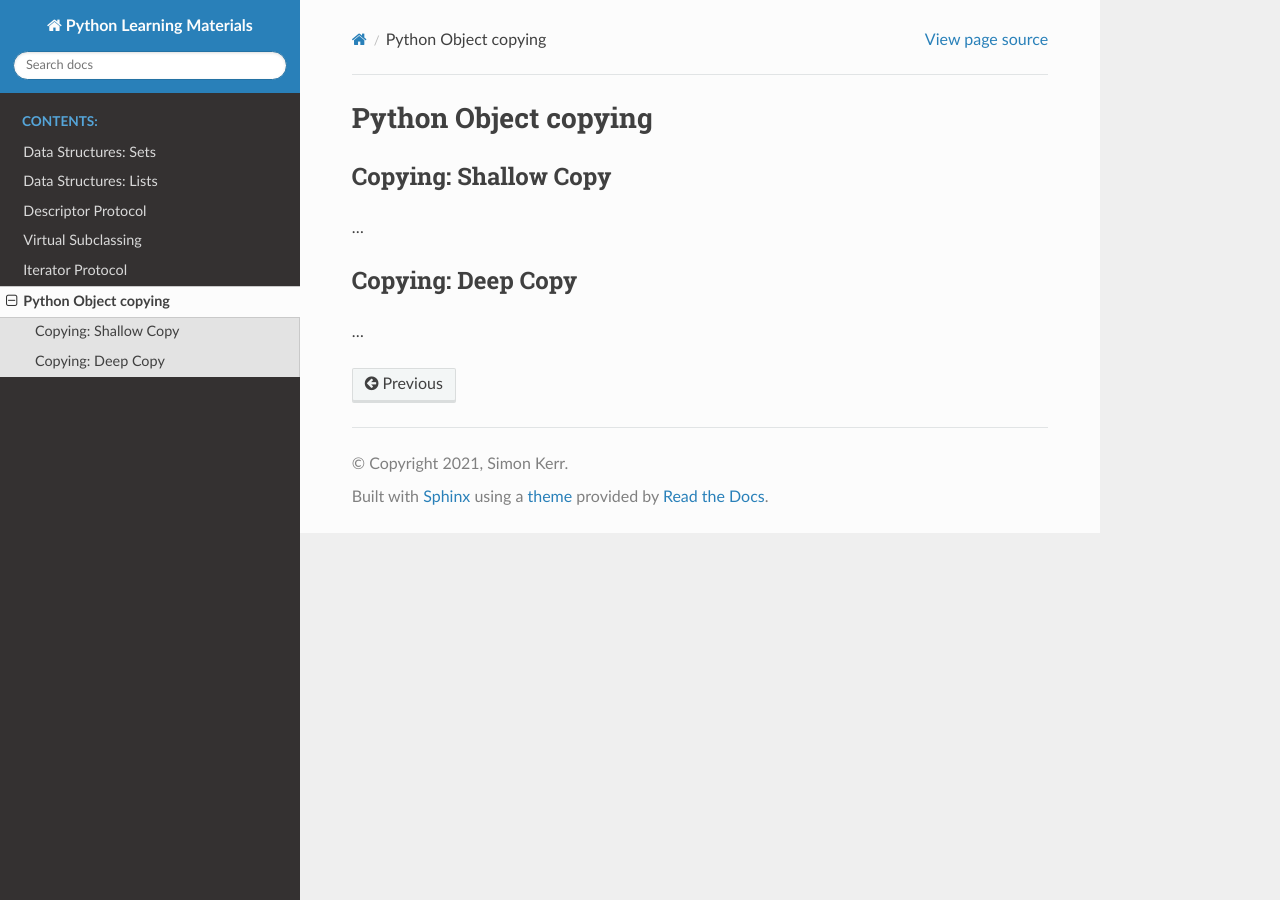
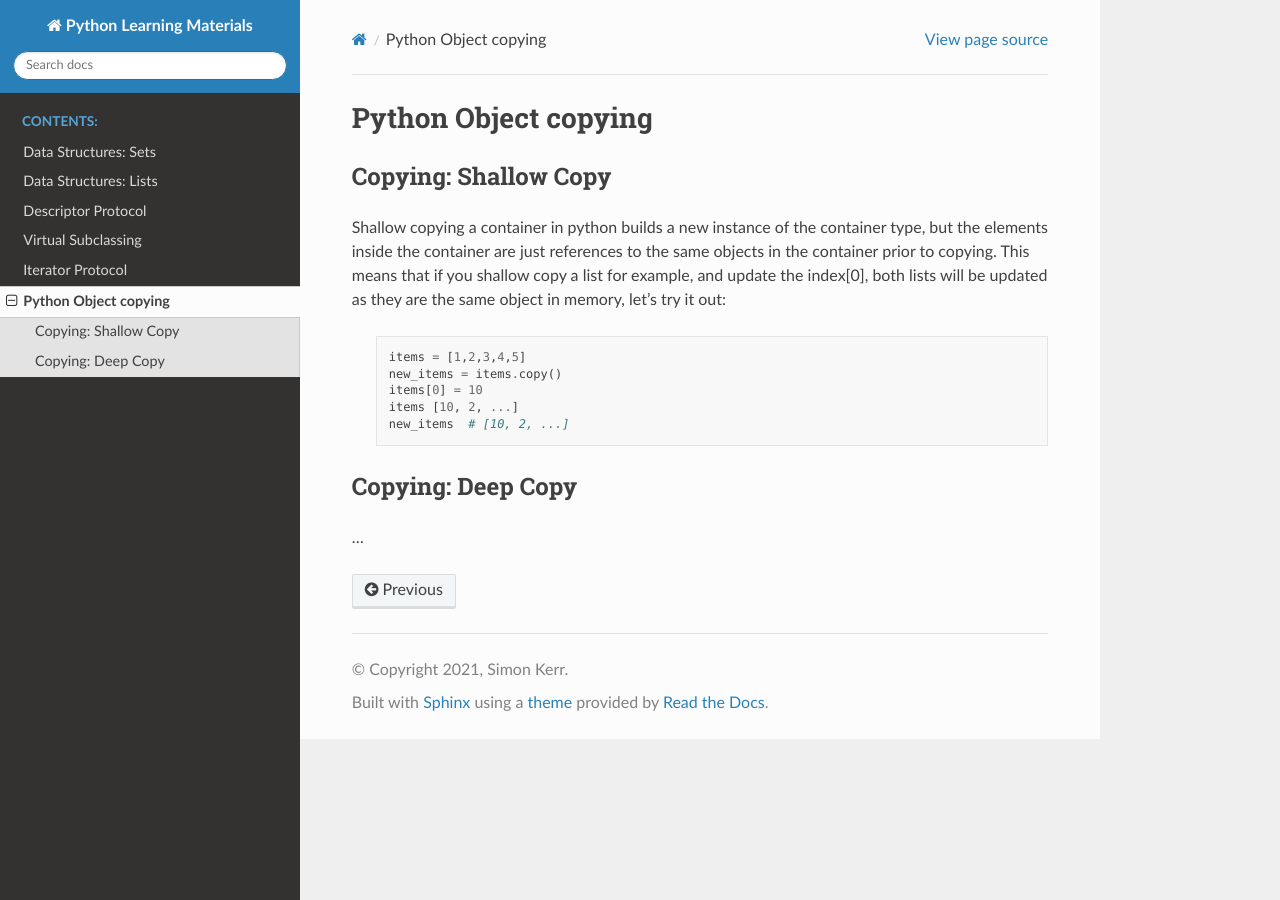
Before and after one commit to symonk/pydocs, a Sphinx documentation site: the page built from docs/source/object_copying.rst, in a window 1280 px wide. Built offline with Sphinx 7.4.7 and the Read the Docs theme 2.0.0, drawn with Linux system fonts in a browser that asks for light colours.

Commit message:
introduction to shallow & deep copying

```diff
--- a/docs/source/object_copying.rst
+++ b/docs/source/object_copying.rst
@@ -4,7 +4,18 @@ Python Object copying
 Copying: Shallow Copy
 ----------------------
 
-...
+Shallow copying a container in python builds a new instance of the container type, but the elements
+inside the container are just references to the same objects in the container prior to copying.  This means
+that if you shallow copy a list for example, and update the index[0], both lists will be updated as they are
+the same object in memory, let's try it out:
+
+    .. code-block:: python
+
+        items = [1,2,3,4,5]
+        new_items = items.copy()
+        items[0] = 10
+        items [10, 2, ...]
+        new_items  # [10, 2, ...]
 
 
 Copying: Deep Copy
```
